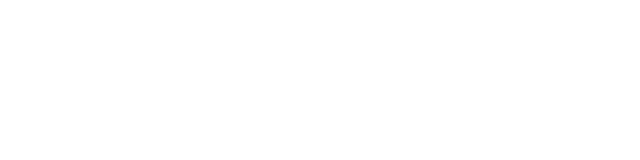
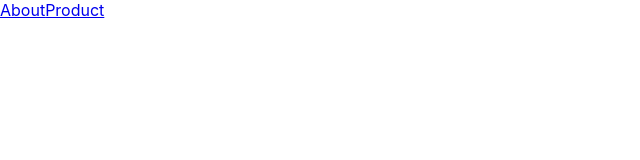
Before and after one commit to andade1996/andade, a React (Create React App) app: page / in a window 1280 px wide. Shown: the top 160 px of the page, without its empty margins (0-640 px from the left). Built offline with nearby package versions, Linux system fonts and the light colour scheme.

Commit message:
React-redux的练习，更新路由。

```diff
--- a/package.json
+++ b/package.json
@@ -9,7 +9,7 @@
     "react": "^16.13.1",
     "react-dom": "^16.13.1",
     "react-redux": "^7.2.0",
-    "react-router-dom": "^5.2.0",
+    "react-router": "^5.2.0",
     "react-scripts": "3.4.1",
     "redux": "^4.0.5",
     "redux-thunk": "^2.3.0"
@@ -34,5 +34,8 @@
       "last 1 firefox version",
       "last 1 safari version"
     ]
+  },
+  "devDependencies": {
+    "react-router-dom": "^5.2.0"
   }
 }
--- a/src/App.js
+++ b/src/App.js
@@ -1,6 +1,7 @@
 import React,{Component} from 'react';
 import routerArr from "./router";
-import {NavLink} from 'react-router-dom';
+import {HashRouter as Router,Link} from 'react-router-dom';
+import  {Route,Switch} from 'react-router'
 import {connect} from 'react-redux'
 
 class App extends Component{
@@ -20,13 +21,21 @@ class App extends Component{
 
     render() {
         return (
-            <div className="App">
-                {
-                    routerArr&&routerArr.map(()=>{
+            <Router>
+                <div className="App">
+                    <Switch>
+                      {
+                          routerArr.map((value, index, array)=>{
+                                    return   <Route path={value.path} render={()=><value.component/>} />
+                          })
+                      }
+                    </Switch>
 
-                    })
-                }
-            </div>
+                    <Link to="/test1">About</Link>
+                    <Link to="/test2">Product</Link>
+                </div>
+            </Router>
+
         );
     }
 }
```
Also changed, not shown: 1 other file (tests, documents, lock files or other folders).
